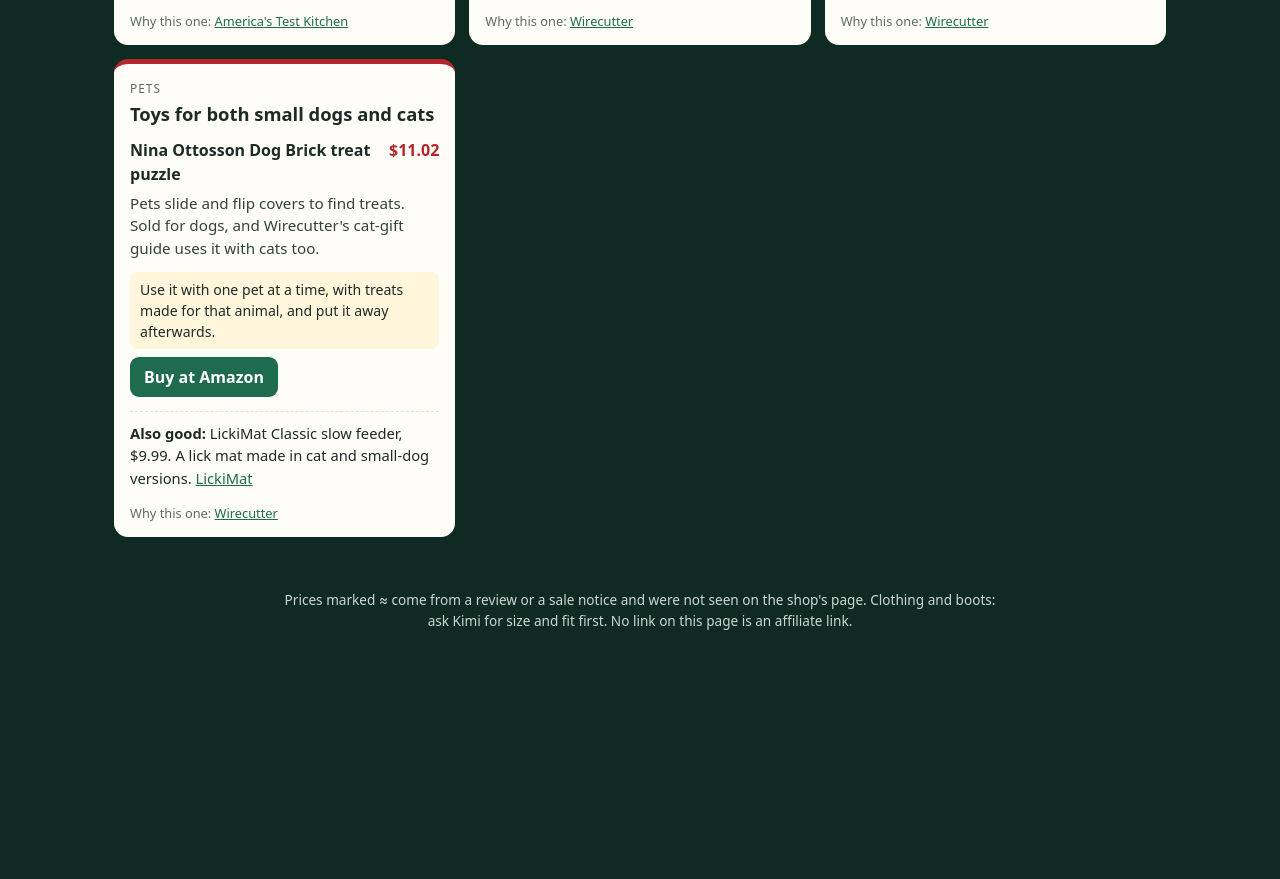
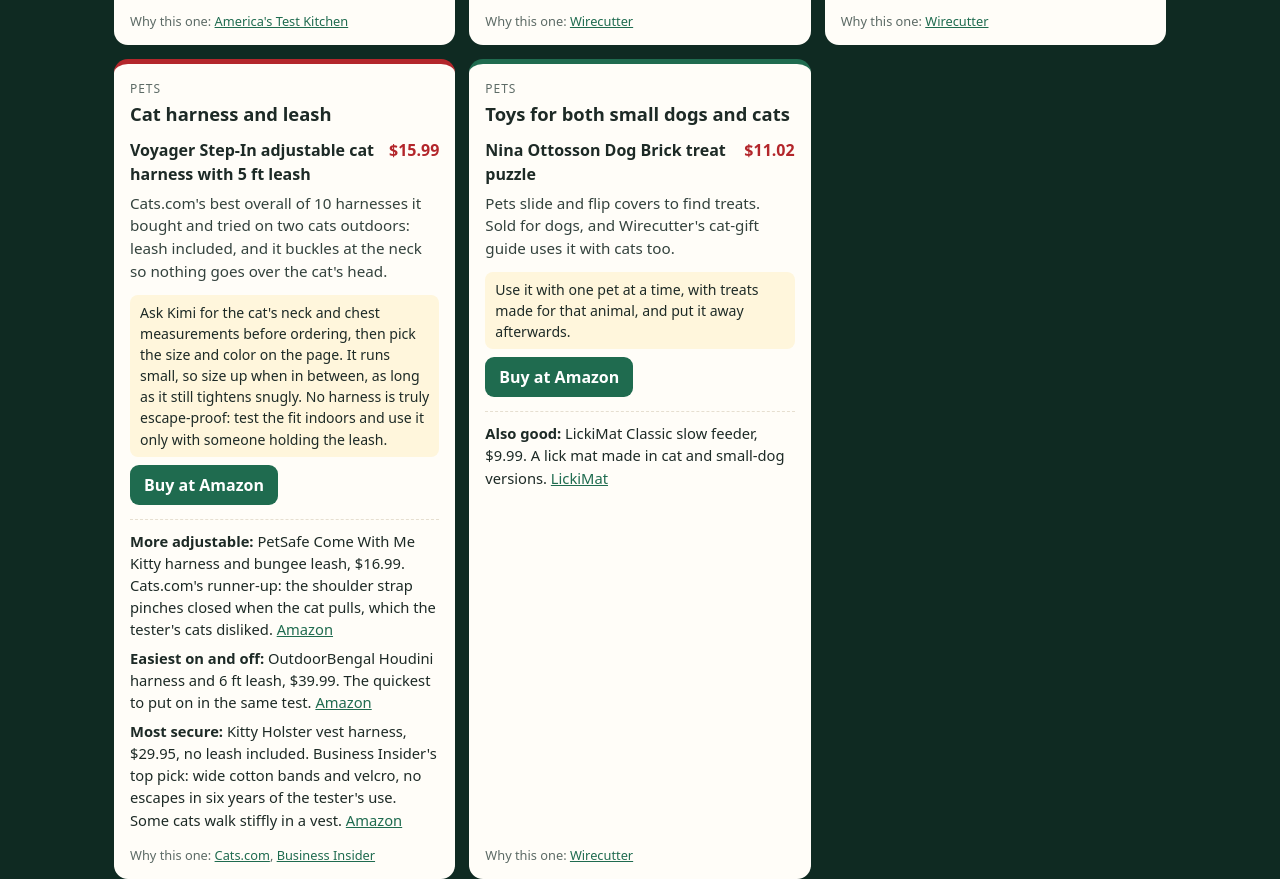
Before and after one commit to Kimikari/kimis-christmas-list, a plain HTML site: page index.html in a window 1280 px wide. Shown: the part 3452-4331 px from the top of the page. Before the commit the page ends 4137 px from the top, so only its background shows below. Drawn offline with Linux system fonts and the light colour scheme.

Commit message:
Add cat harness and leash

```diff
--- a/index.html
+++ b/index.html
@@ -210,6 +210,15 @@ const ITEMS = [
     alts: [["Buy once", "New Cat Condos Large Cat Tree, $163.99. Wirecutter's top pick: solid wood posts, over 5 feet tall, built for big cats.", "New Cat Condos", "https://www.newcatcondos.com/large-cat-tree-for-multiple-cats-solid-wood-cat-tower-for-large-cats"]],
     src: [["Wirecutter", "https://www.nytimes.com/wirecutter/reviews/best-cat-trees/"]] },
 
+  { cat: "Pets", title: "Cat harness and leash",
+    pick: { name: "Voyager Step-In adjustable cat harness with 5 ft leash", price: "$15.99", shops: [["Buy at Amazon", A + "B0844ZDSWT"]] },
+    why: "Cats.com's best overall of 10 harnesses it bought and tried on two cats outdoors: leash included, and it buckles at the neck so nothing goes over the cat's head.",
+    note: "Ask Kimi for the cat's neck and chest measurements before ordering, then pick the size and color on the page. It runs small, so size up when in between, as long as it still tightens snugly. No harness is truly escape-proof: test the fit indoors and use it only with someone holding the leash.",
+    alts: [["More adjustable", "PetSafe Come With Me Kitty harness and bungee leash, $16.99. Cats.com's runner-up: the shoulder strap pinches closed when the cat pulls, which the tester's cats disliked.", "Amazon", A + "B001OP5B6S"],
+           ["Easiest on and off", "OutdoorBengal Houdini harness and 6 ft leash, $39.99. The quickest to put on in the same test.", "Amazon", A + "B0BM6H8ZSS"],
+           ["Most secure", "Kitty Holster vest harness, $29.95, no leash included. Business Insider's top pick: wide cotton bands and velcro, no escapes in six years of the tester's use. Some cats walk stiffly in a vest.", "Amazon", A + "B013TMAD8Y"]],
+    src: [["Cats.com", "https://cats.com/best-cat-harness"], ["Business Insider", "https://www.businessinsider.com/guides/pets/best-cat-harness"]] },
+
   { cat: "Pets", title: "Toys for both small dogs and cats",
     pick: { name: "Nina Ottosson Dog Brick treat puzzle", price: "$11.02", shops: [["Buy at Amazon", A + "B0711Y9XTF"]] },
     why: "Pets slide and flip covers to find treats. Sold for dogs, and Wirecutter's cat-gift guide uses it with cats too.",
```
